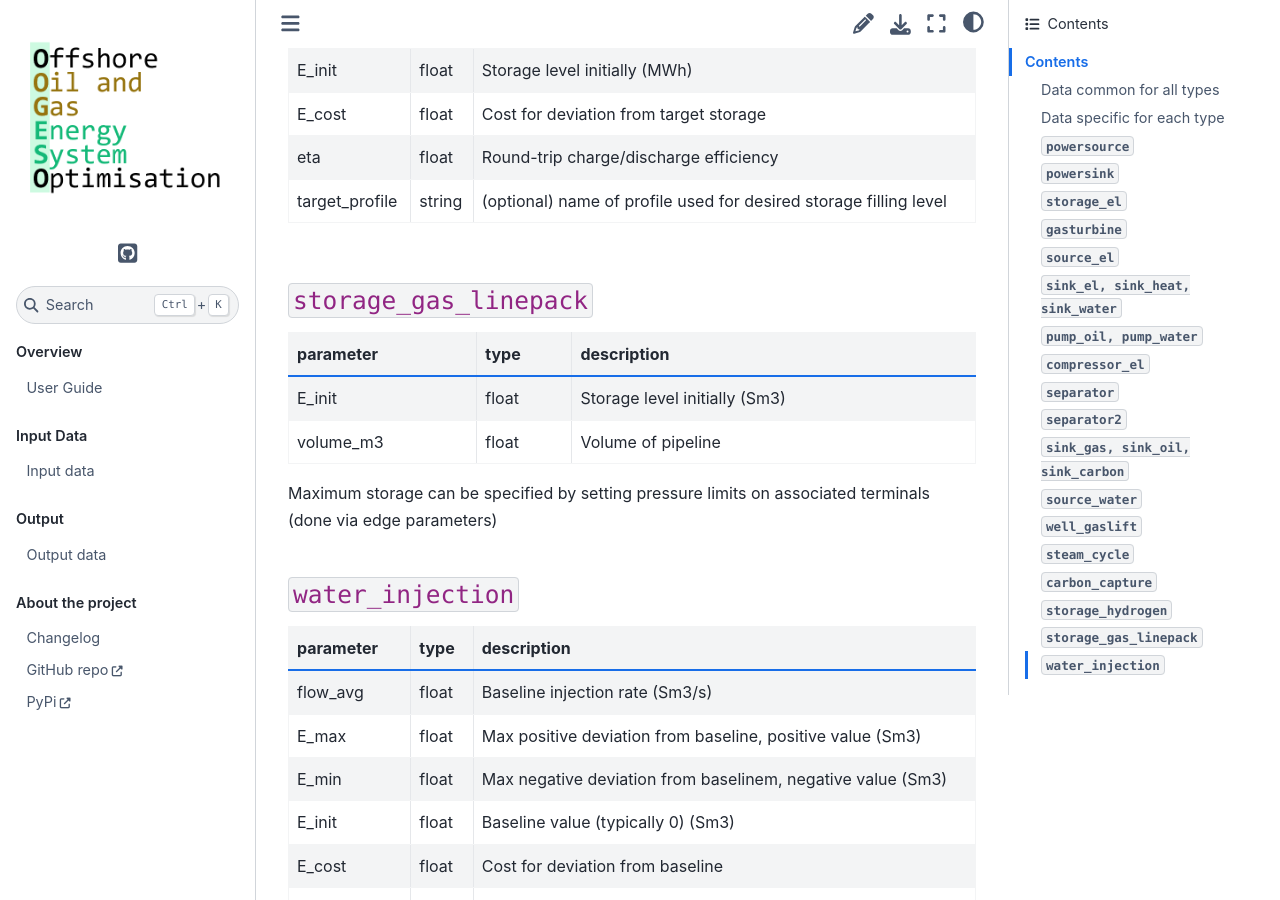
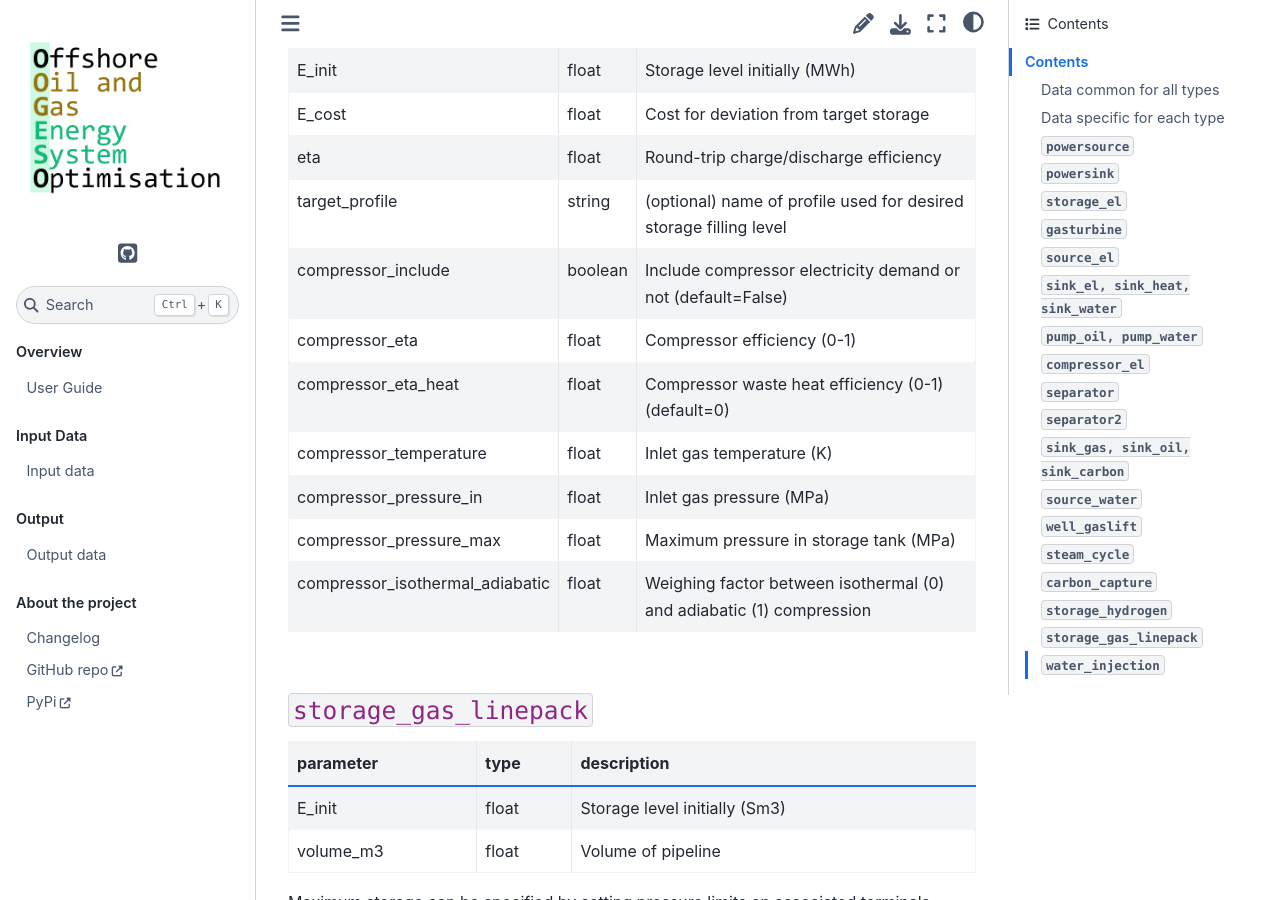
Before and after one commit to oogeso/oogeso, a Sphinx documentation site: the page built from docs/input_data_devices.md, in a window 1280 px wide and 900 px high, scrolled down 6491 px. Built offline with Sphinx 7.4.7 and the Sphinx Book theme 1.1.4, drawn with Linux system fonts in a browser that asks for light colours; pages that are not in the unit, such as notebooks, are missing from menus.

Commit message:
Update input data doc

````diff
--- a/docs/input_data_devices.md
+++ b/docs/input_data_devices.md
@@ -167,7 +167,13 @@ E_init   | float | Storage level initially (MWh)
 E_cost    | float | Cost for deviation from target storage
 eta     | float | Round-trip charge/discharge efficiency
 target_profile | string | (optional) name of profile used for desired storage filling level
-
+compressor_include  | boolean   | Include compressor electricity demand or not (default=False)
+compressor_eta      | float     | Compressor efficiency (0-1)
+compressor_eta_heat | float     | Compressor waste heat efficiency (0-1) (default=0)
+compressor_temperature  | float | Inlet gas temperature (K)
+compressor_pressure_in  | float | Inlet gas pressure (MPa)
+compressor_pressure_max | float | Maximum pressure in storage tank (MPa)
+compressor_isothermal_adiabatic | float | Weighing factor between isothermal (0) and adiabatic (1) compression
 
 ### ```storage_gas_linepack```
 parameter | type | description
````
